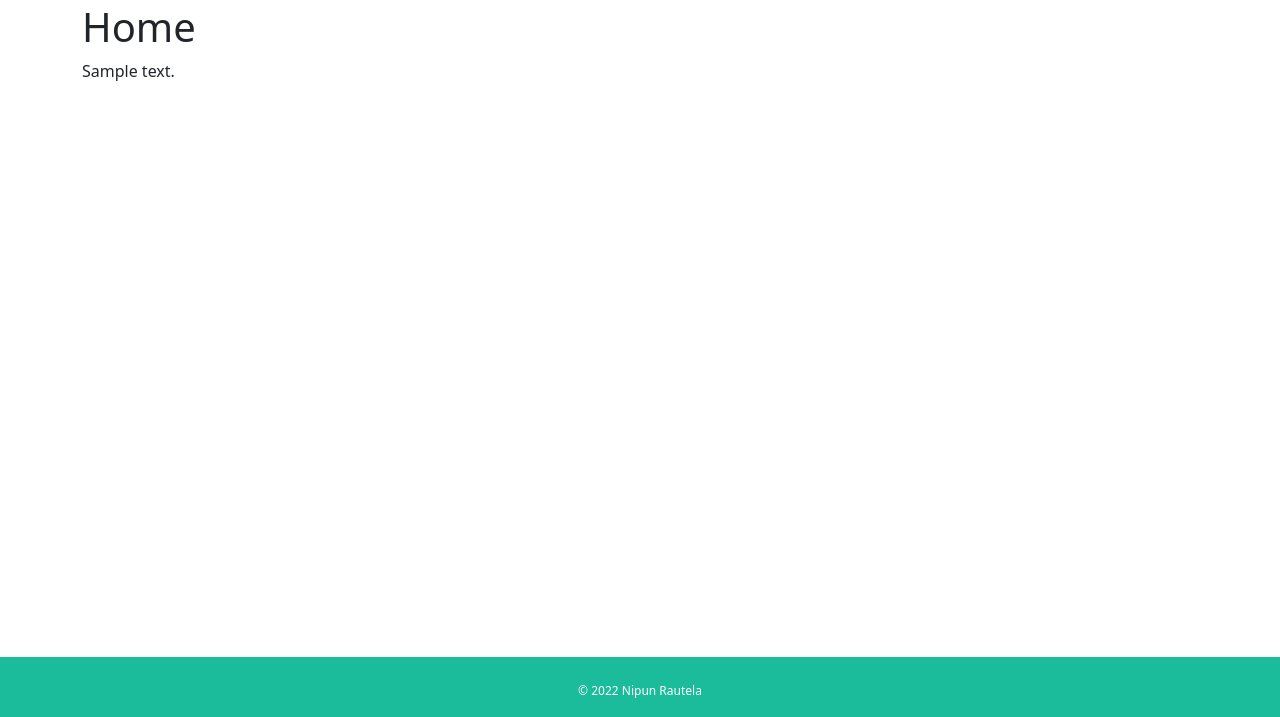
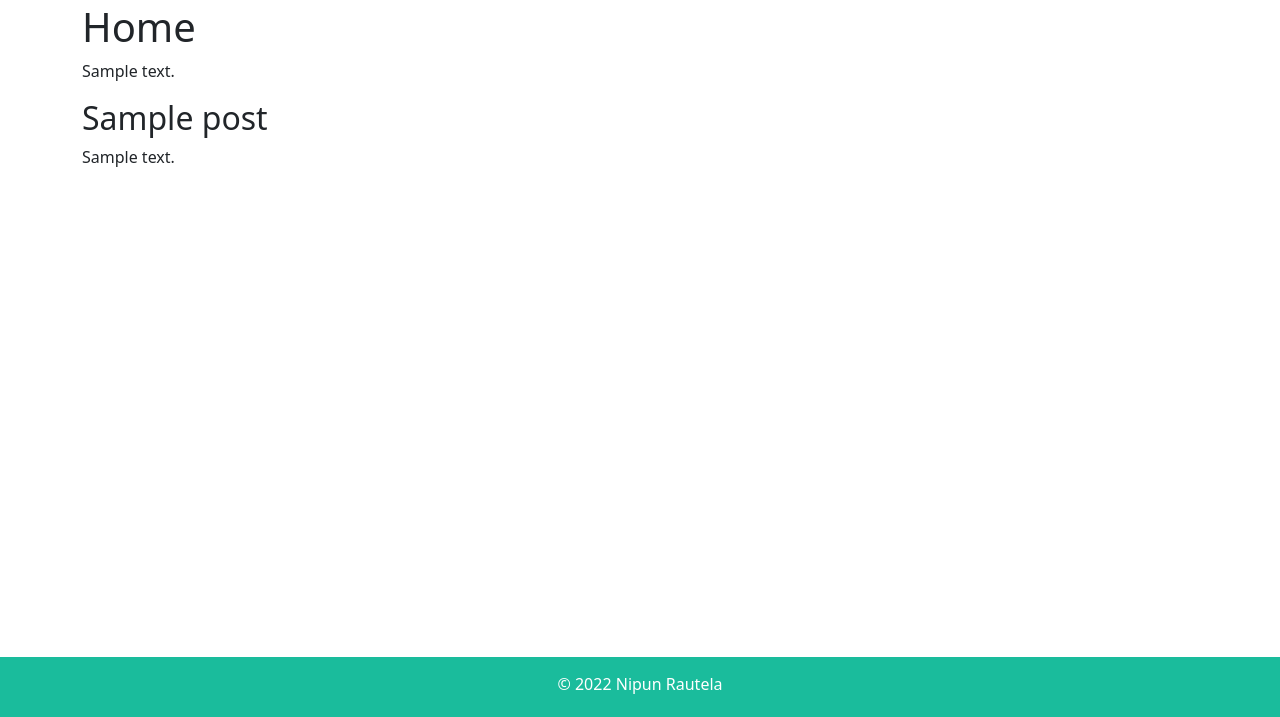
Before and after one commit to nipunrautela/webdev-bootcamp-projects, a Node server app: template views/home.ejs in a window 1280 px wide. Shown: the part 83-800 px from the top of the page. Run offline with Node 20, Linux system fonts and the light colour scheme; the template is opened without the code that fills it: most values are stand-ins (such as "Sample title", 1, 10 or a date in 2020).

Commit message:
setup dynamic pages for each blog using express routes

```diff
--- a/app.js
+++ b/app.js
@@ -1,9 +1,10 @@
-const posts = [];
-
 
 const express = require("express");
 const bodyParser = require("body-parser");
 const ejs = require("ejs");
+var _ = require("lodash");
+
+let posts = [];
 
 const homeStartingContent = "Lacus vel facilisis volutpat est velit egestas dui id ornare. Semper auctor neque vitae tempus quam. Sit amet cursus sit amet dictum sit amet justo. Viverra tellus in hac habitasse. Imperdiet proin fermentum leo vel orci porta. Donec ultrices tincidunt arcu non sodales neque sodales ut. Mattis molestie a iaculis at erat pellentesque adipiscing. Magnis dis parturient montes nascetur ridiculus mus mauris vitae ultricies. Adipiscing elit ut aliquam purus sit amet luctus venenatis lectus. Ultrices vitae auctor eu augue ut lectus arcu bibendum at. Odio euismod lacinia at quis risus sed vulputate odio ut. Cursus mattis molestie a iaculis at erat pellentesque adipiscing.";
 const aboutContent = "Hac habitasse platea dictumst vestibulum rhoncus est pellentesque. Dictumst vestibulum rhoncus est pellentesque elit ullamcorper. Non diam phasellus vestibulum lorem sed. Platea dictumst quisque sagittis purus sit. Egestas sed sed risus pretium quam vulputate dignissim suspendisse. Mauris in aliquam sem fringilla. Semper risus in hendrerit gravida rutrum quisque non tellus orci. Amet massa vitae tortor condimentum lacinia quis vel eros. Enim ut tellus elementum sagittis vitae. Mauris ultrices eros in cursus turpis massa tincidunt dui.";
@@ -19,7 +20,8 @@ app.use(express.static("public"));
 
 app.get("/", function(req, res) {
   res.render("home", {
-    startingContent: homeStartingContent
+    startingContent: homeStartingContent,
+    posts: posts
   });
 });
 
@@ -48,8 +50,27 @@ app.post("/compose", function(req, res) {
   };
 
   posts.push(post);
-  console.log(posts);
   res.redirect("/");
+});
+
+
+// separate pages for posts using routes
+app.get("/posts/:postName", function(req, res) {
+  let searchedTitle = _.lowerCase(req.params.postName);
+  posts.forEach(function(post) {
+    // console.log(postName);
+    // console.log(post);
+    let findTitle = _.lowerCase(post.title);
+    if (findTitle === searchedTitle) {
+      res.render("post", {
+        post: post
+      });
+    }
+  });
+  res.render("post", {
+    post: {title: "Post Not Found", content: "The post you're looking for, does not exist."}
+  });
+
 });
 
 
--- a/package.json
+++ b/package.json
@@ -10,8 +10,8 @@
   "license": "ISC",
   "dependencies": {
     "body-parser": "^1.18.3",
-    "ejs": "^2.6.1",
+    "ejs": "^3.1.8",
     "express": "^4.16.3",
-    "lodash": "^4.17.11"
+    "lodash": "^4.17.21"
   }
 }
--- a/public/css/styles.css
+++ b/public/css/styles.css
@@ -29,7 +29,8 @@
 }
 
 .footer p {
-	margin-top: 25px;
-	font-size: 12px;
+  position: relative;
+	margin-top: 15px;
+	font-size: 16px;
   color: #fff;
 }
--- a/views/home.ejs
+++ b/views/home.ejs
@@ -3,4 +3,13 @@
   <h1>Home</h1>
   <p><%= startingContent %></p>
 
+  <% posts.forEach(function(post) { %>
+    <h2>
+      <%= post.title %>
+    </h2>
+    <p>
+      <%= post.content %>
+    </p>
+  <% }); %>
+
 <%- include("partials/footer.ejs") -%>
--- a/views/post.ejs
+++ b/views/post.ejs
@@ -0,0 +1,6 @@
+<%- include("partials/header.ejs") -%>
+
+  <h1><%= post.title %></h1>
+  <p><%= post.content %></p>
+
+<%- include("partials/footer.ejs") -%>
```
Also changed, not shown: 1 other file.
